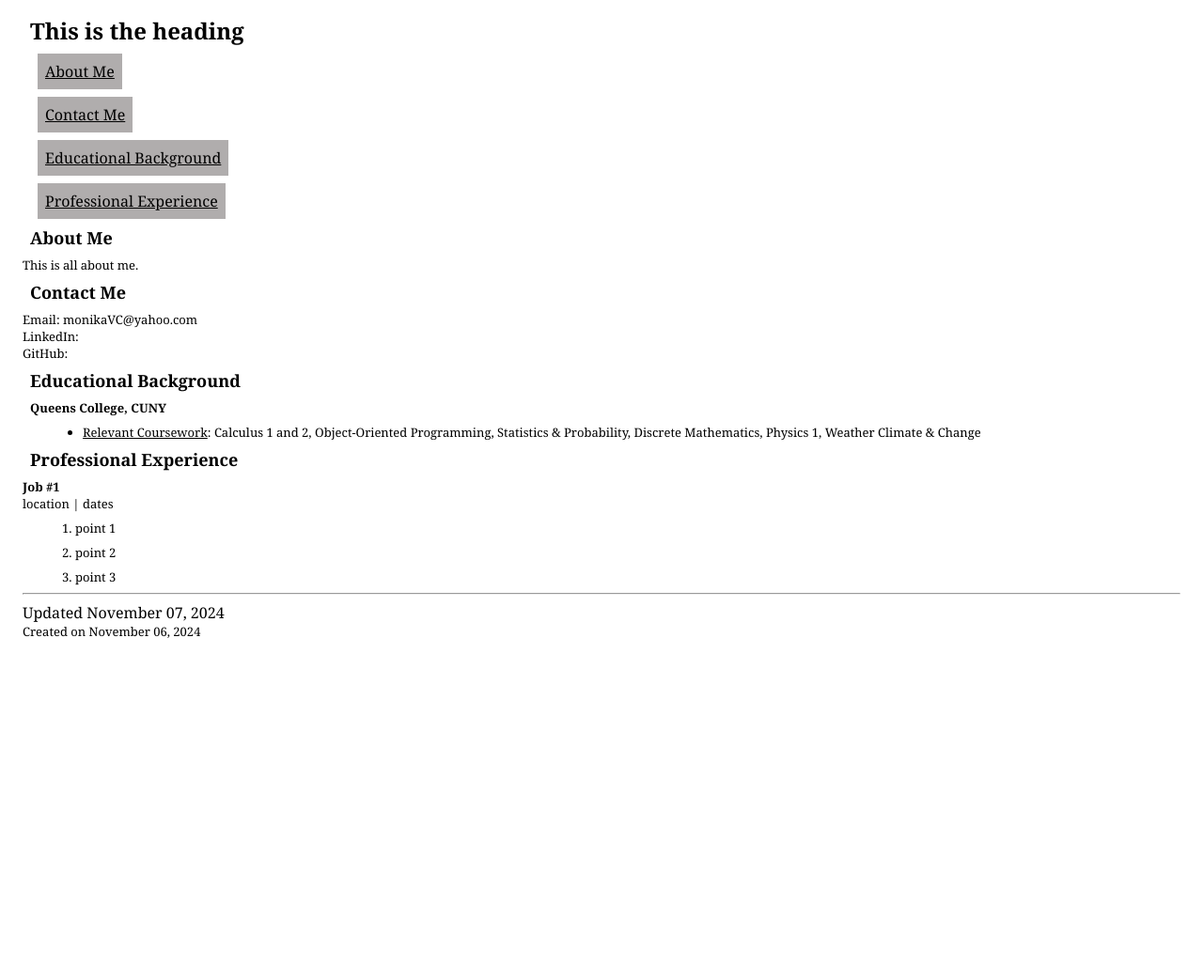
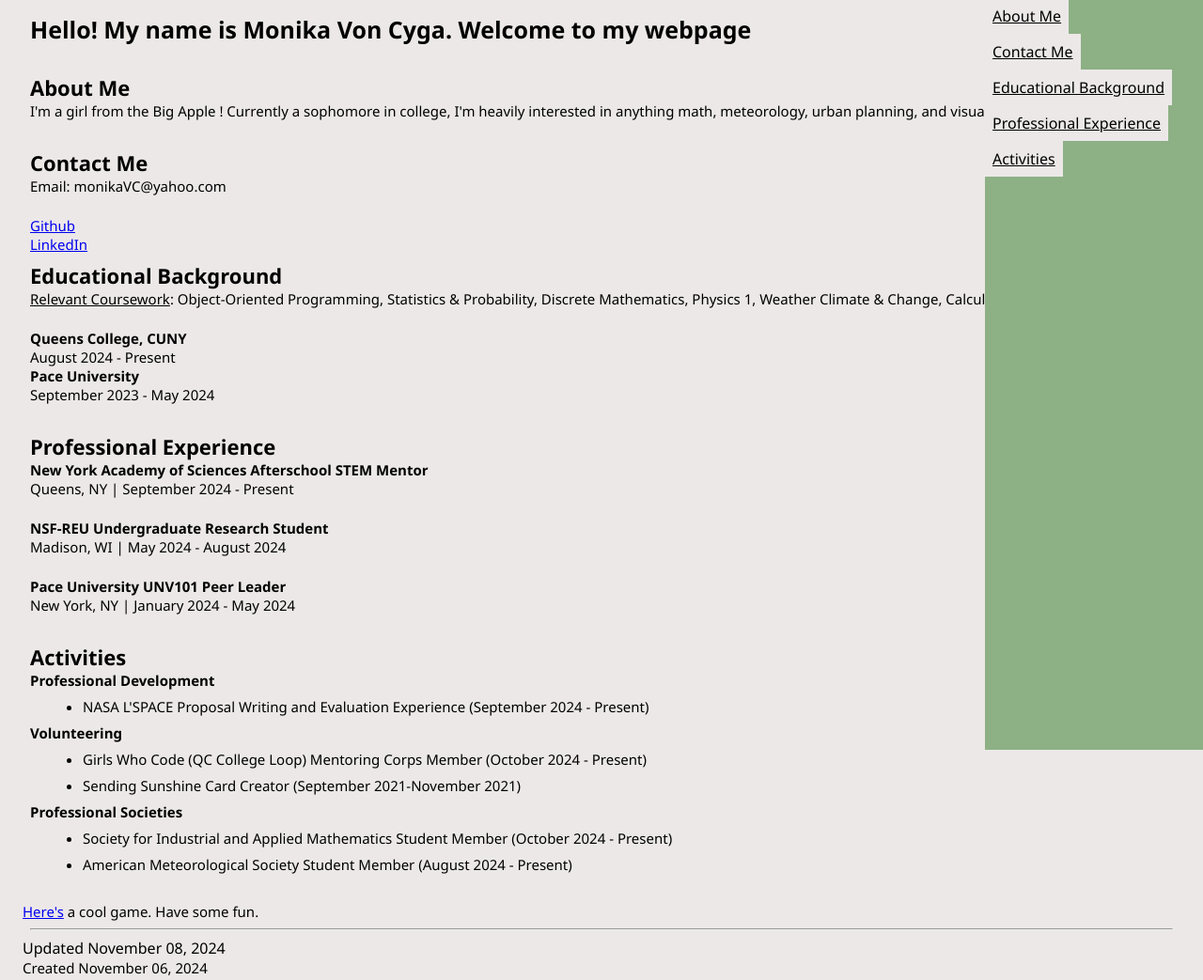
Before and after one commit to monikavc/my_website, a plain HTML site: page index.html in a window 1280 px wide. Shown: the whole page at 94% size. Before the commit the page ends 800 px from the top, so only its background shows below. Drawn offline with Linux system fonts and the light colour scheme.

Commit message:
Add files via upload
Edited website. added better styling.. extra information

```diff
--- a/index.html
+++ b/index.html
@@ -2,33 +2,32 @@
 
 <html>
     <head>
-        <title> Monika's Resume</title>
+        <title> Monika's Webpage</title>
         <link rel="stylesheet" href="styles.css">
     </head>
 
-    <!-- this is a comment -->
+    <nav>
+        <a class="navlink" href="#aboutme">About Me </a> <!-- is the "text" of the hyperlink -->
+        <a class="navlink" href="#contactme"> Contact Me </a>
+        <a class="navlink" href="#educationalbackground"> Educational Background </a>
+        <a class="navlink" href="#professionalexperience"> Professional Experience </a>
+        <a class="navlink" href="#activities"> Activities</a>
+    </nav>
 
     <body>
-        <!-- attribute is part of the element, like <a href=> contains the URL -->
         <div id="#leftside">
-            <h2> This is the heading</h2>
+            <h2> Hello! My name is Monika Von Cyga. Welcome to my webpage</h2>
+            &nbsp
 
-            <nav>
-                <!-- class is a way to identify the element -->
-                <a class="navlink" href="#aboutme">About Me </a> <!-- is the "text" of the hyperlink -->
-                <a class="navlink" href="#contactme"> Contact Me </a>
-                <a class="navlink" href="#educationalbackground"> Educational Background </a>
-                <a class="navlink" href="#professionalexperience"> Professional Experience</a>
-            </nav>
         </div>
 
         <!-- indicates start of a navigation bar -->
 
         <!-- ABOUT ME-->
         <section id="aboutme">
-            <!-- id is used to differentiate sections -->
             <header>About Me</header>
-            <p>This is all about me.</p>
+            <p>I'm a girl from the Big Apple ! Currently a sophomore in college, I'm heavily interested in anything math, meteorology, urban planning, and visual art.</p>
+            &nbsp
         </section>
 
         <!-- CONTACT ME-->
@@ -36,43 +35,67 @@
             <header>Contact Me</header>
             <p>Email: monikaVC@yahoo.com</p>
             <!-- Target attribute opens link in a new tab -->
-            <p>LinkedIn: <a target="_blank" href="https://www.linkedin.com/in/monika-von-cyga/"> </a></p>
-            <p>GitHub: <a target="_blank" href="https://github.com/monikavc"> </a></p>
+            &nbsp
+            <p><a href="https://github.com/monikavc" target="_blank">Github</a></p>
+            <p><a href="https://www.linkedin.com/in/monika-von-cyga/" target="_blank">LinkedIn</a></p>
         </section>
 
         <!-- EDUCATIONAL BACKGROUND -->
         <section id="educationalbackground">
                 <header>Educational Background</header>
-                <div>
-                    <p id="subtitle"> Queens College, CUNY</p>
-                    <!-- ul is unordered list -->
-                     <ul>
-                        <!-- li is for bullet points -->
-                        <!-- u is to underline -->
-                         <!-- b is to bold -->
-                        <li><u>Relevant Coursework</u>: Calculus 1 and 2, Object-Oriented Programming, Statistics & Probability, Discrete Mathematics, Physics 1, Weather Climate & Change</li>
-                     </ul>
-                </div>
+                <p><u>Relevant Coursework</u>: Object-Oriented Programming, Statistics & Probability, Discrete Mathematics, Physics 1, Weather Climate & Change, Calculus 1, Calculus 2 </p>
+                &nbsp
+                <p id="subtitle"> Queens College, CUNY</p>
+                <p> August 2024 - Present</p>
+                <p id="subtitle"> Pace University </p>
+                <p> September 2023 - May 2024</p>
+                &nbsp
         </section>
 
         <!-- PROFESSIONAL EXPERIENCE -->
         <section id="professionalexperience">
             <header>Professional Experience </header>
-            <p id="subtitle">Job #1</p>
-            <p> location | dates </p>
-            <!-- ol is ordered list -->
-            <ol>
-                <li> point 1</li>
-                <li> point 2</li>
-                <li> point 3</li>
-            </ol>
+            <p id="subtitle">New York Academy of Sciences Afterschool STEM Mentor</p>
+            <p> Queens, NY | September 2024 - Present</p>
+            &nbsp
+            <p id="subtitle"> NSF-REU Undergraduate Research Student</p>
+            <p> Madison, WI | May 2024 - August 2024</p>
+            &nbsp
+            <p id="subtitle"> Pace University UNV101 Peer Leader</p>
+            <p> New York, NY | January 2024 - May 2024</p>
+            &nbsp
         </section>
+
+        <section id="activities">
+            <header> Activities </header>
+            <p> <b>Professional Development </b></p>
+            <ul>
+                <li> NASA L'SPACE Proposal Writing and Evaluation Experience (September 2024 - Present) </li>
+            </ul>
+
+            <p> <b>Volunteering</b></p>
+            <ul>
+                <li> Girls Who Code (QC College Loop) Mentoring Corps Member (October 2024 - Present)</li>
+                <li> Sending Sunshine Card Creator (September 2021-November 2021) </li>
+            </ul>
+
+            <p> <b>Professional Societies</b></p>
+            <ul>
+                <li> Society for Industrial and Applied Mathematics Student Member (October 2024 - Present)</li>
+                <li> American Meteorological Society Student Member (August 2024 - Present) </li>
+            </ul>
+
+        </section>
+        &nbsp
+
+        <p> <a href="https://www.arkadium.com/games/ten-x-ten/?playAgain=" target="_blank"> Here's</a> a cool game. Have some fun.</p>
 
 
         <hr> <!-- hr element is a line division -->
+
         <footer>
-            Updated November 07, 2024
-            <p>Created on November 06, 2024</p>
+            Updated November 08, 2024
+            <p>Created November 06, 2024</p>
         </footer>
     </body>
 </html>
--- a/styles.css
+++ b/styles.css
@@ -1,27 +1,23 @@
 /* asterisk denotes for the entire html webpage */
-
 * {
     margin: .5rem;
     /* there is also px and em used for margin*/
-    font-family: georgia;
+    font-family: Segoe UI;
     scroll-behavior: smooth;
 }
 
-#leftside {
-    background-color: antiquewhite;
-    height: 100;
-    margin-top: -10px;
-    margin-left: 15px;
-    width: 25%;
+nav {
+    background-color: rgb(141, 176, 133);
+    width: 90%;
+    height: 100%;
+    margin-left: 80%;
+    margin-top: -0.6%;
     position: fixed;
-    border: solid, 2px, grey;
-    border-left: 0;
-    border-right: 0;
-    border-bottom: 0;
+
 }
 
 .navlink {
-    background-color: rgb(176, 173, 173);
+    background-color: rgb(236, 232, 232);
     display: block;
     padding: .5rem;
     width: fit-content;
@@ -29,34 +25,24 @@
 
 }
 
-.navlink:hover {
-    color: purple;
-}
-
-.navlink:active {
-    color: red;
-}
-
-main {
-    height: 100%;
-    width: 75%;
-    background-color: antiquewhite;
-    margin-left: 35%;
+body {
+    height: 10%;
+    background-color: rgb(236, 232, 232);
     margin-top: -10px;
     padding: .5rem;
 }
 
 header {
     font-weight: bold;
-    font-size: 18px;
+    font-size: 22px;
 }
 
 p, ul, ol {
-    font-size: 13px;
+    font-size: 15px;
 }
 
-/* to make italics and bold have no whitespace before or after*/
-u, i,b, p {
+/* to make words have no whitespace before */
+u, i, b, p, header, h2, a, footer {
     margin: 0;
 }
 
@@ -68,3 +54,7 @@ section {
     margin-top: .2rem;
     margin-bottom: .5rem;
 }
+
+h2 {
+    font-size: 25px;
+}
```
